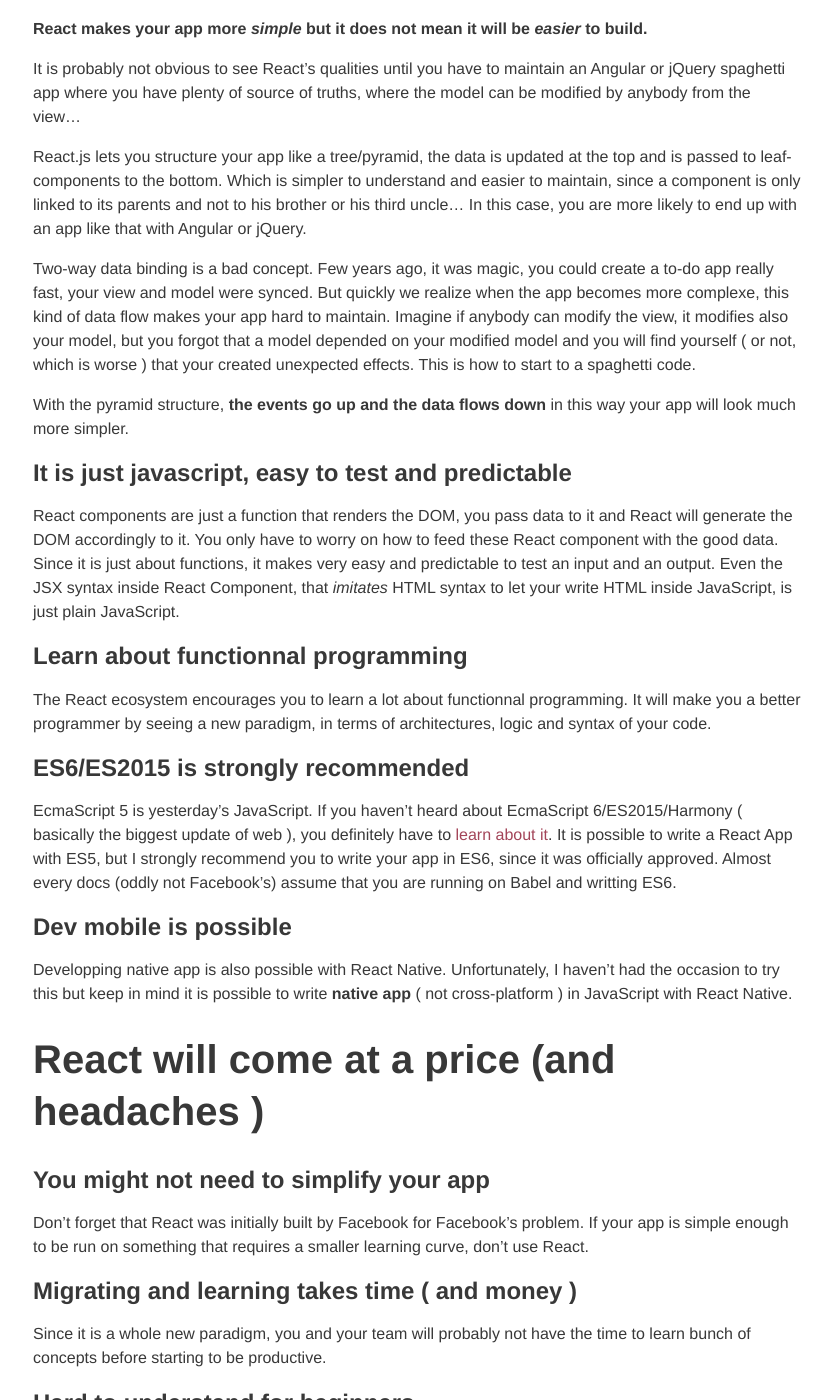
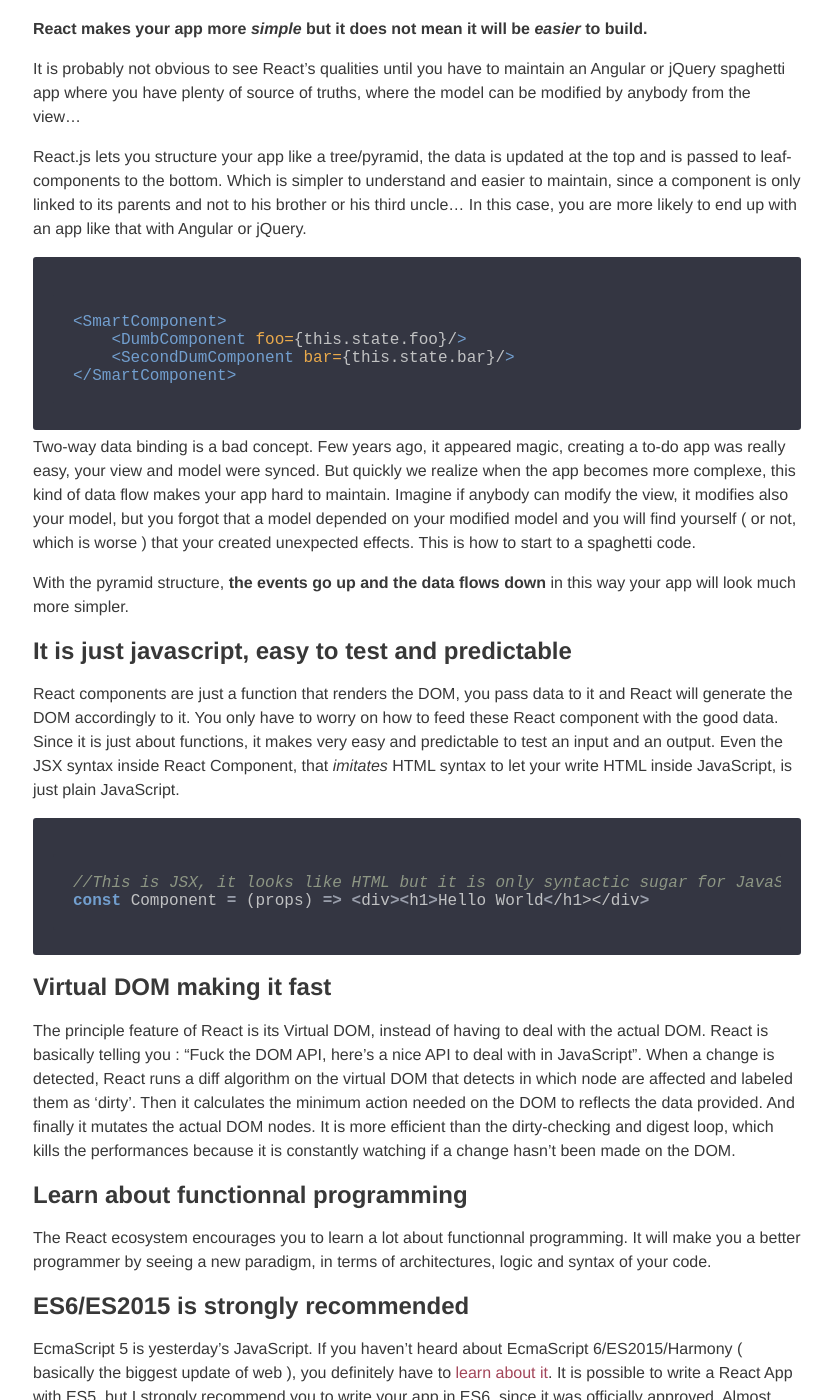
Before and after one commit to vnctaing/blog, a Jekyll site: the page built from _posts/2016-04-10-react-an-other-hype-framework.md, in a window 1280 px wide and 1400 px high, scrolled down 1712 px. Shown: the whole window, without its empty margins (223-1055 px from the left). Built offline with Jekyll 4.4.1, drawn with Linux system fonts in a browser that asks for light colours; nearby versions of some CDN libraries; Markdown is read by kramdown in place of the engine named in the settings; comment, search, counter and statistics services are not loaded; some of the changed text lies outside the part shown.

Commit message:
Paragraph about the virtual DOM

````diff
--- a/_posts/2016-04-10-react-an-other-hype-framework.md
+++ b/_posts/2016-04-10-react-an-other-hype-framework.md
@@ -47,19 +47,35 @@ Yes. React is a library whereas Angular/Ember are frameworks. But if you take an
 
 # Virtues of React
 
-### A solid and healhty tree structure
+### A solid and healhty tree structure to render your UI
 **React makes your app more *simple* but it does not mean it will be *easier* to build.**
 
 It is probably not obvious to see React's qualities until you have to maintain an Angular or jQuery spaghetti app where you have plenty of source of truths, where the model can be modified by anybody from the view...
 
 React.js lets you structure your app like a tree/pyramid, the data is updated at the top and is passed to leaf-components to the bottom. Which is simpler to understand and easier to maintain, since a component is only linked to its parents and not to his brother or his third uncle... In this case, you are more likely to end up with an app like that with Angular or jQuery.
 
-Two-way data binding is a bad concept. Few years ago, it was magic, you could create a to-do app really fast, your view and model were synced. But quickly we realize when the app becomes more complexe, this kind of data flow makes your app hard to maintain. Imagine if anybody can modify the view, it modifies also your model, but you forgot that a model depended on your modified model and you will find yourself ( or not, which is worse ) that your created unexpected effects. This is how to start to a spaghetti code.
+```html
+<SmartComponent>
+    <DumbComponent foo={this.state.foo}/>
+    <SecondDumComponent bar={this.state.bar}/>
+</SmartComponent>
+```
+
+Two-way data binding is a bad concept. Few years ago, it appeared magic, creating a to-do app was really easy, your view and model were synced. But quickly we realize when the app becomes more complexe, this kind of data flow makes your app hard to maintain. Imagine if anybody can modify the view, it modifies also your model, but you forgot that a model depended on your modified model and you will find yourself ( or not, which is worse ) that your created unexpected effects. This is how to start to a spaghetti code.
 
 With the pyramid structure, **the events go up and the data flows down** in this way your app will look much more simpler.
 
 ### It is just javascript, easy to test and predictable
 React components are just a function that renders the DOM, you pass data to it and React will generate the DOM accordingly to it. You only have to worry on how to feed these React component with the good data. Since it is just about functions, it makes very easy and predictable to test an input and an output. Even the JSX syntax inside React Component, that *imitates* HTML syntax to let your write HTML inside JavaScript, is just plain JavaScript.
+
+```javascript
+//This is JSX, it looks like HTML but it is only syntactic sugar for JavaScript
+const Component = (props) => <div><h1>Hello World</h1></div>
+```
+
+### Virtual DOM making it fast
+
+The principle feature of React is its Virtual DOM, instead of having to deal with the actual DOM. React is basically telling you : "Fuck the DOM API, here's a nice API to deal with in JavaScript". When a change is detected, React runs a diff algorithm on the virtual DOM that detects in which node are affected and labeled them as 'dirty'. Then it calculates the minimum action needed on the DOM to reflects the data provided. And finally it mutates the actual DOM nodes. It is more efficient than the dirty-checking and digest loop, which kills the performances because it is constantly watching if a change hasn't been made on the DOM.
 
 ### Learn about functionnal programming
 The React ecosystem encourages you to learn a lot about functionnal programming. It will make you a better programmer by seeing a new paradigm, in terms of architectures, logic and syntax of your code.
````
Also changed, not shown: 1 other file.
